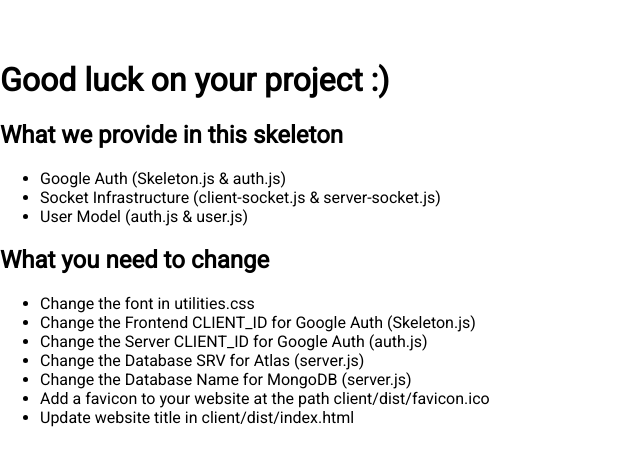
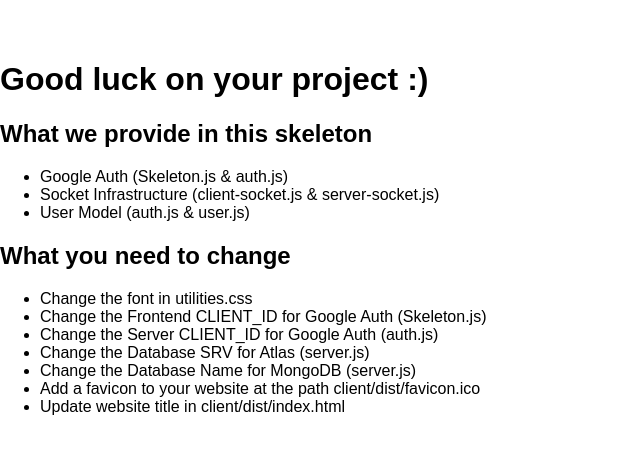
Before and after one commit to stuffyp/labyrinth, a React app: page / in a window 1280 px wide. Shown: the top 466 px of the page, without its empty margins (0-640 px from the left). Built offline with nearby package versions, Linux system fonts and the light colour scheme; no server answers; the HTML template or start-up script is replaced by a standard one.

Commit message:
changed font

```diff
--- a/client/src/utilities.css
+++ b/client/src/utilities.css
@@ -34,7 +34,8 @@
 body {
   margin: 0;
   padding: 0;
-  font-family: "Roboto", sans-serif;
+  /*/font-family: "Roboto", sans-serif;*/
+  font-family: 'Montserrat', sans-serif;
   font-weight: 300;
 }
 
```
Also changed, not shown: 1 other file (tests, documents, lock files or other folders).
